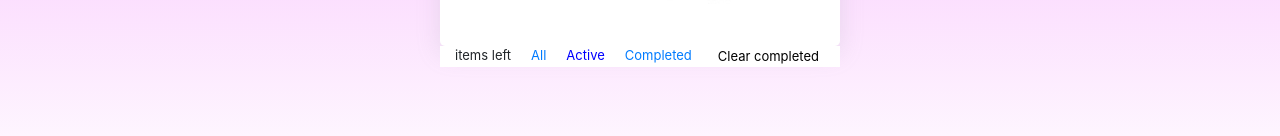
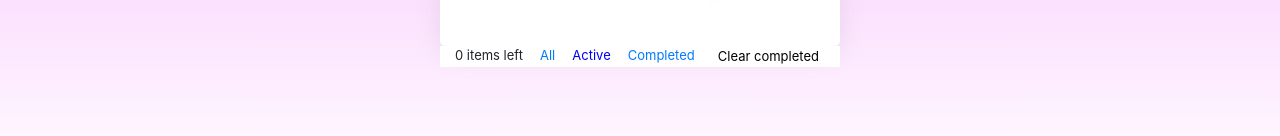
Before and after one commit to assembler-institute/reactjs-wish-list, a React (Create React App) app: page /active in a window 1280 px wide. Shown: the part 600-736 px from the top of the page. Built offline with nearby package versions, Linux system fonts and the light colour scheme.

Commit message:
fix counter

```diff
--- a/src/components/Footer/Footer.js
+++ b/src/components/Footer/Footer.js
@@ -6,7 +6,7 @@ function Footer({ handleClearCompleted, currentFilter, itemsLeft }) {
   return (
     <footer className="mb-4">
       <div className="container justify-content-between bg-white">
-        <div>{itemsLeft} items left</div>
+        <div>{itemsLeft || 0} items left</div>
         <Link
           exact="true"
           className={`nav-link p-0 ${currentFilter === "/" ? "active" : ""}`}
```
